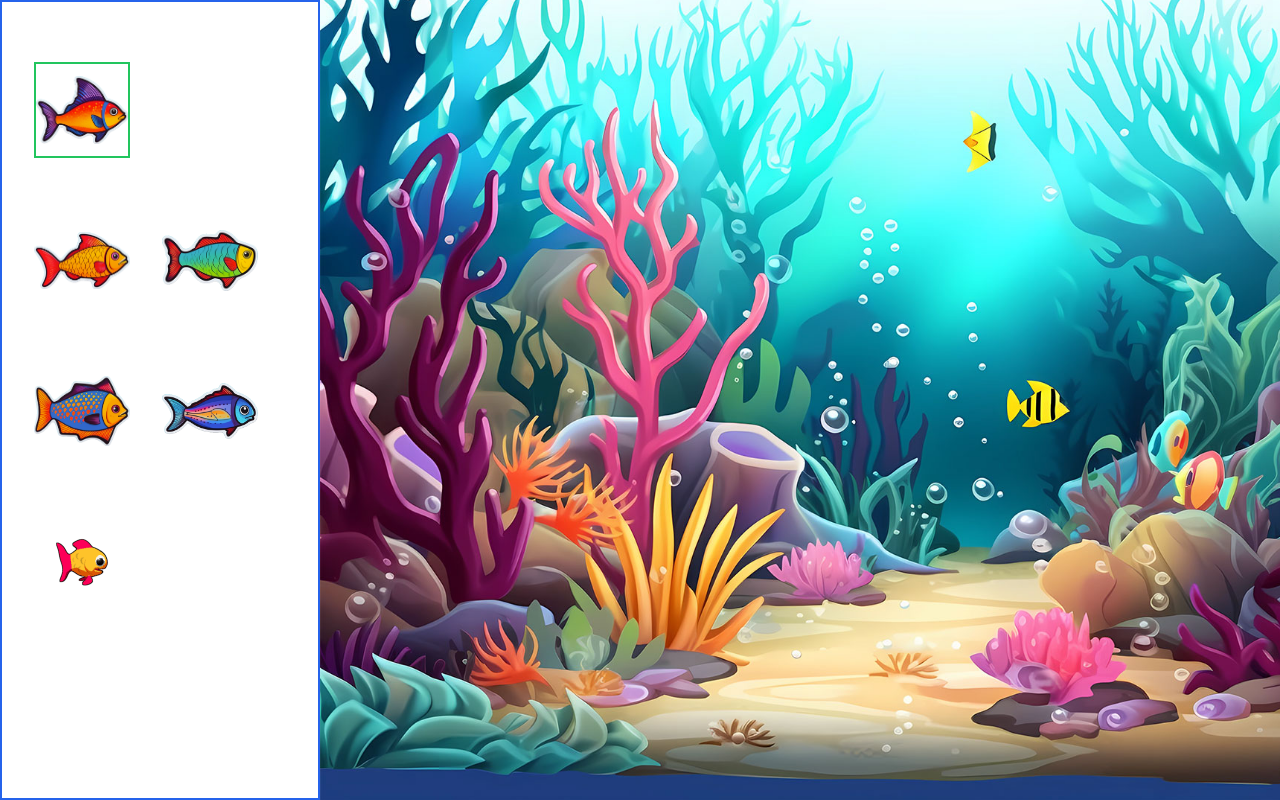
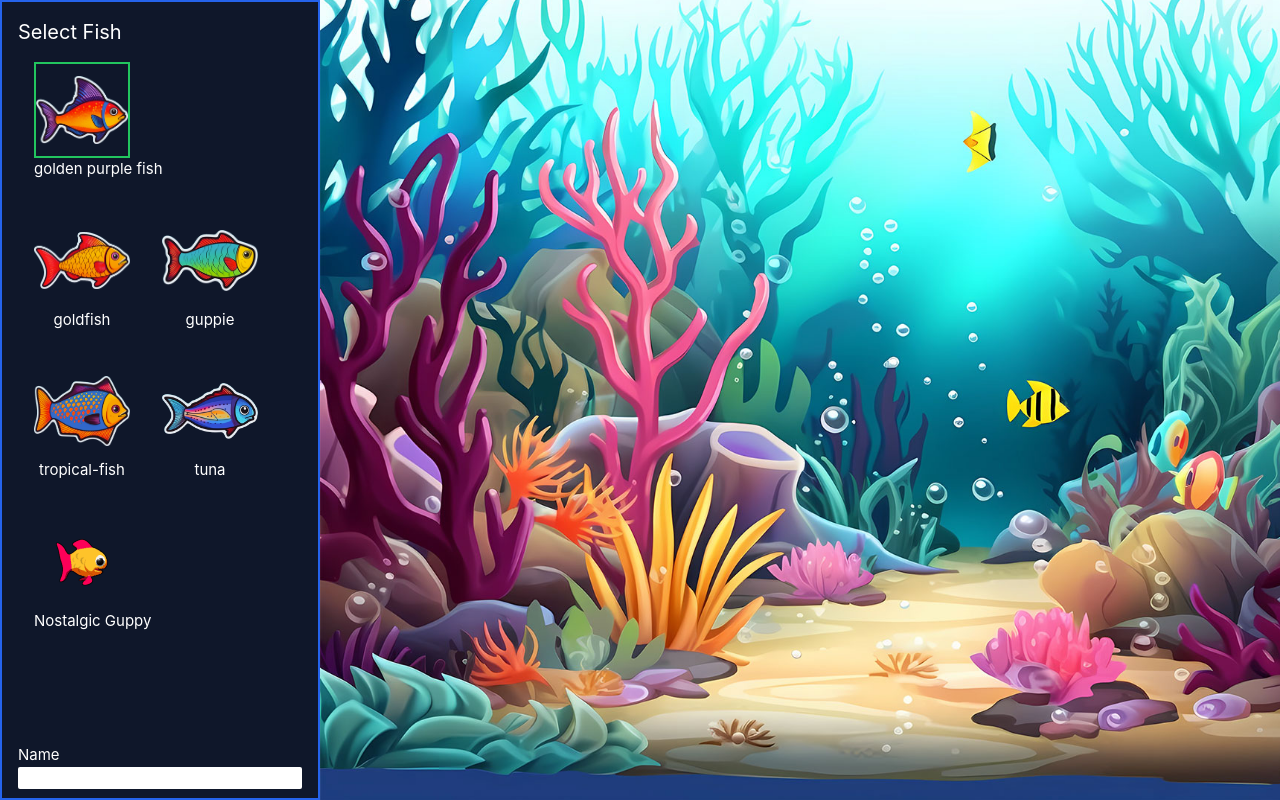
Before and after one commit to Se7enSe7enSe7en/virtual-aquarium, a Vue app: page / in a window 1280 px wide. Built offline with nearby package versions, Linux system fonts and the light colour scheme.

Commit message:
ui: added bg color for the fish form

```diff
--- a/src/components/FishForm.vue
+++ b/src/components/FishForm.vue
@@ -65,7 +65,7 @@ const onAddFish = () => {
 }
 </script>
 <template>
-  <div class="h-screen border-2 border-blue-600 p-4 text-white overflow-y-auto">
+  <div class="h-screen border-2 bg-slate-900 border-blue-600 p-4 text-white overflow-y-auto">
     <div class="mb-24">
       <div class="text-xl">Select Fish</div>
       <!-- fish list -->
```
